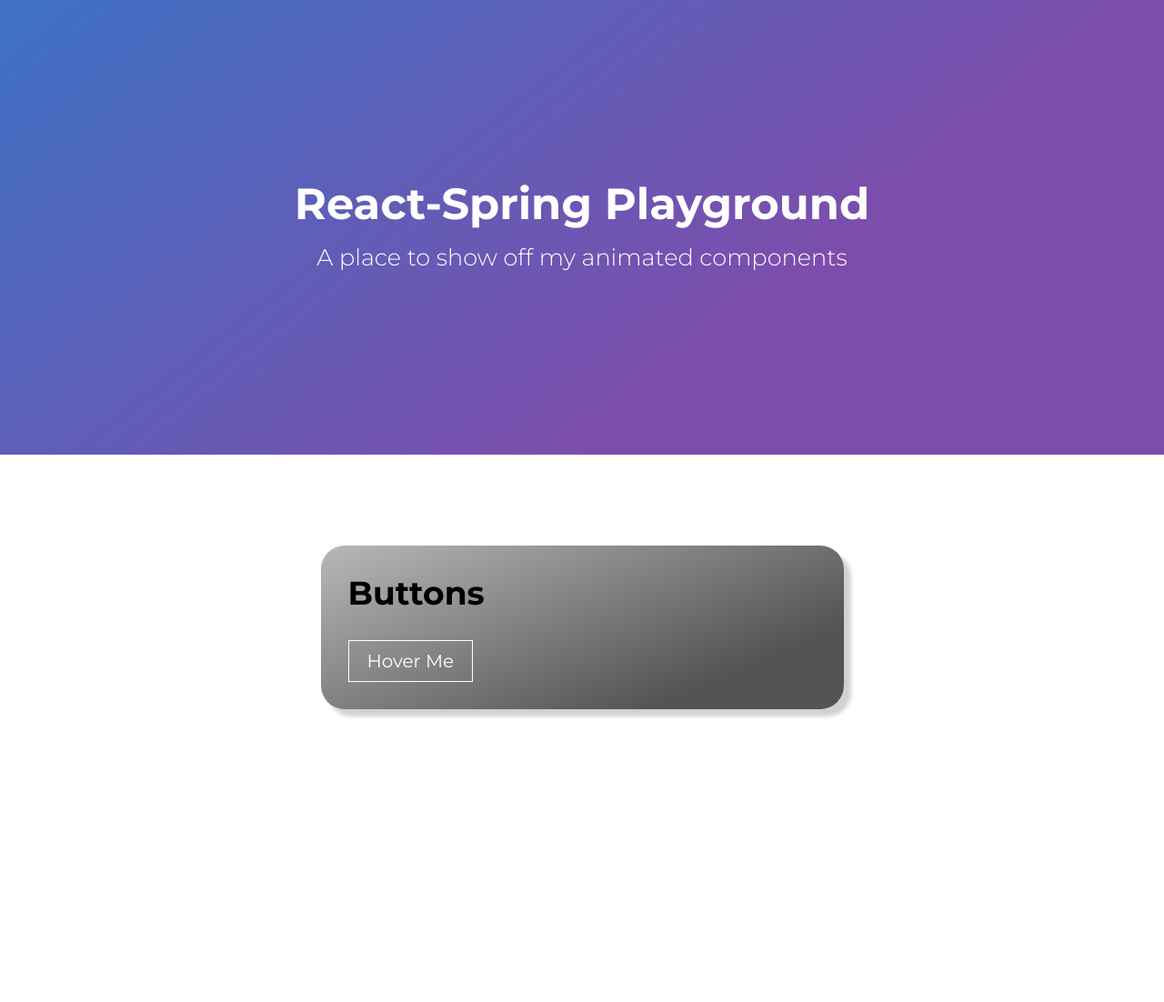
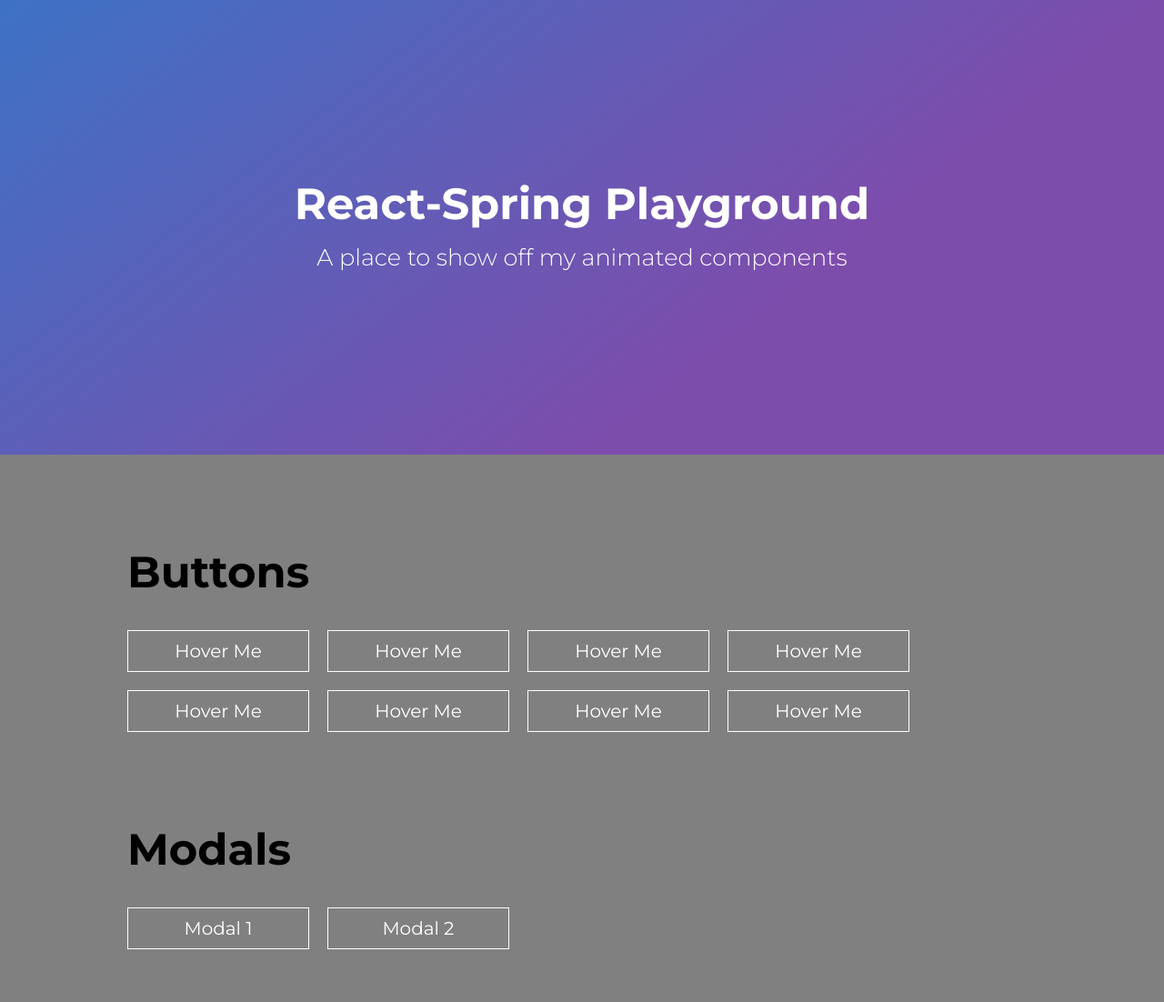
Before and after one commit to Code47X/spring-playground, a React app: page / in a window 1280 px wide. Shown: the whole page at 91% size. Before the commit the page ends 880 px from the top, so only its background shows below. Built offline with nearby package versions, Linux system fonts and the light colour scheme.

Commit message:
Temporary page layout

```diff
--- a/src/components/App/App.js
+++ b/src/components/App/App.js
@@ -1,5 +1,4 @@
 import React from 'react';
-import Card from 'components/Card/Card';
 import { FlatButton } from 'components/Buttons/Buttons';
 import * as Styled from './AppStyles';
 import 'utility/baseline.css';
@@ -18,13 +17,28 @@ const App = () => {
           </Styled.SubTitle>
         </Styled.HeadContent>
       </Styled.Header>
-      <Styled.ContentContainer>
-        <Styled.Flex>
-          <Card title='Buttons'>
-            <FlatButton text='Hover Me' />
-          </Card>
-        </Styled.Flex>
-      </Styled.ContentContainer>
+      <Styled.Section>
+        <h3>Buttons</h3>
+        <Styled.ButtonGrid>
+          <FlatButton text='Hover Me' />
+          <FlatButton text='Hover Me' />
+          <FlatButton text='Hover Me' />
+          <FlatButton text='Hover Me' />
+        </Styled.ButtonGrid>
+        <Styled.ButtonGrid>
+          <FlatButton text='Hover Me' />
+          <FlatButton text='Hover Me' />
+          <FlatButton text='Hover Me' />
+          <FlatButton text='Hover Me' />
+        </Styled.ButtonGrid>
+      </Styled.Section>
+      <Styled.Section>
+        <h3>Modals</h3>
+        <Styled.ButtonGrid>
+          <FlatButton text='Modal 1' />
+          <FlatButton text='Modal 2' />
+        </Styled.ButtonGrid>
+      </Styled.Section>
     </React.Fragment>
   );
 
--- a/src/components/App/AppStyles.js
+++ b/src/components/App/AppStyles.js
@@ -34,15 +34,27 @@ export const SubTitle = styled.h2`
   margin: 0;
 `;
 
-export const ContentContainer = styled.div`
-  width: 92%;
-  max-width: 1400px;
-  margin: auto;
-  padding-top: 100px;
+// Todo: Refactor
+export const Section = styled.section`
+  width: 90%;
+  max-width: 1000px;
+  margin: 100px auto;
+
+  h3:first-child {
+    color: black;
+    font-family: 'Montserrat', sans-serif;
+    font-style: normal;
+    font-weight: bold;
+    font-size: 3rem;
+    margin: 0;
+    margin-bottom: 35px;
+  }
 `;
 
-export const Flex = styled.div`
-  display: flex;
-  justify-content: space-around;
-  flex-wrap: wrap;
+// Todo: Refactor
+export const ButtonGrid = styled.div`
+  display: grid;
+  grid-template-columns: repeat(auto-fit, 200px);
+  grid-gap: 20px;
+  margin: 20px 0px;
 `;
--- a/src/components/Card/Card.js
+++ /dev/null
@@ -1,17 +0,0 @@
-import React from 'react';
-import * as Styled from './CardStyles';
-
-const Card = ({ title, children }) => {
-
-  return (
-    <Styled.Card>
-      <Styled.Title>
-        {title}
-      </Styled.Title>
-      {children}
-    </Styled.Card>
-  );
-
-};
-
-export default Card;
--- a/src/components/Card/CardStyles.js
+++ /dev/null
@@ -1,20 +0,0 @@
-import styled from 'styled-components';
-
-export const Card = styled.div`
-  width: 575px;
-  padding: 30px;
-  border-radius: 26px;
-  background: linear-gradient(156.88deg,#bbbbbb -2.68%,#545454 78.02%);
-  box-shadow: 8px 8px 4px rgba(0, 0, 0, 0.18);
-  margin-bottom: 100px;
-`;
-
-export const Title = styled.h3`
-  font-family: 'Montserrat', sans-serif;
-  font-style: normal;
-  font-weight: bold;
-  font-size: 36px;
-  line-height: 44px;
-  margin: 0;
-  margin-bottom: 30px;
-`;
--- a/src/utility/baseline.css
+++ b/src/utility/baseline.css
@@ -7,6 +7,7 @@ html {
 body {
   margin: 0;
   min-width: 320px;
+  background: grey;
 }
 
 *, *:before, *:after {
```
